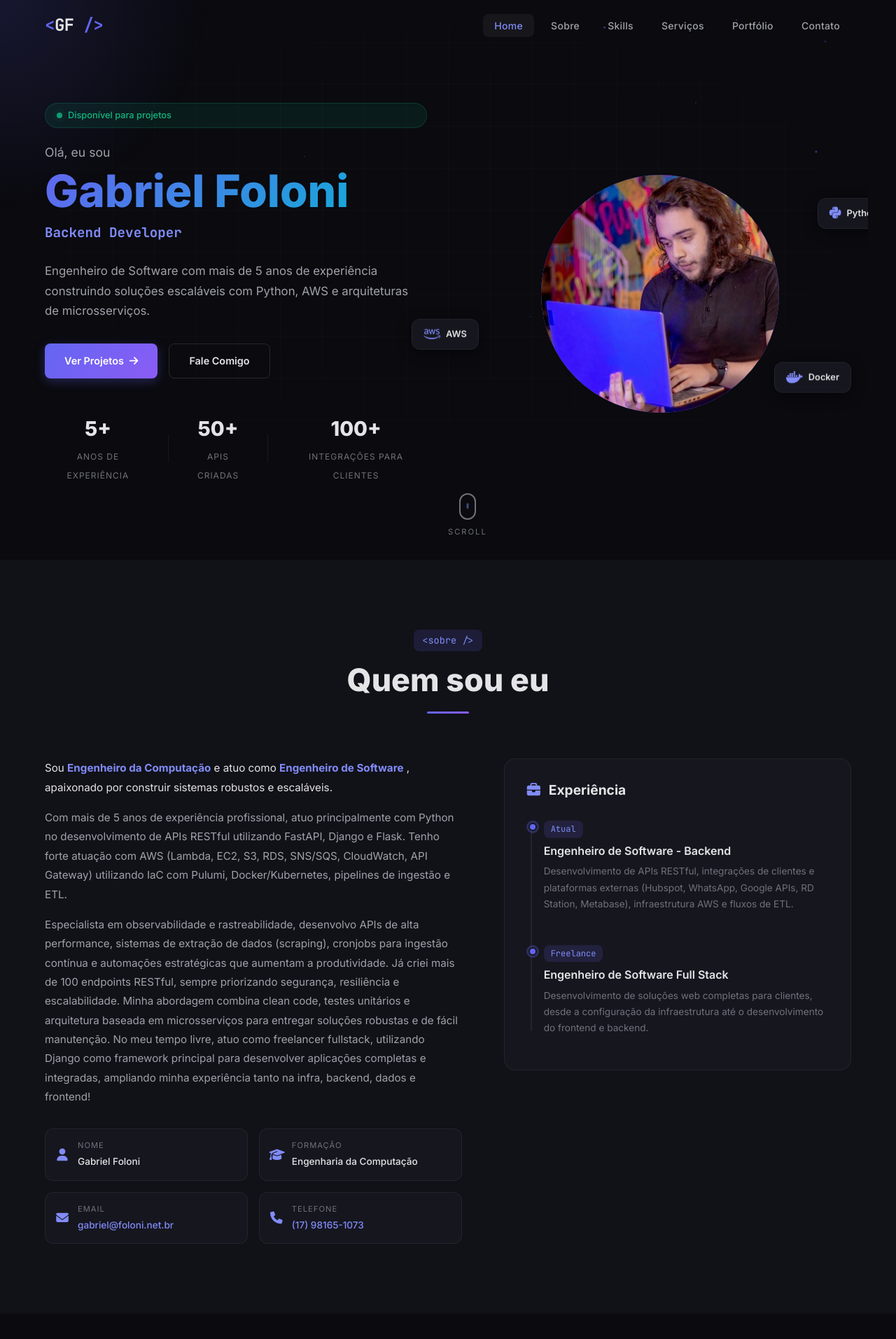
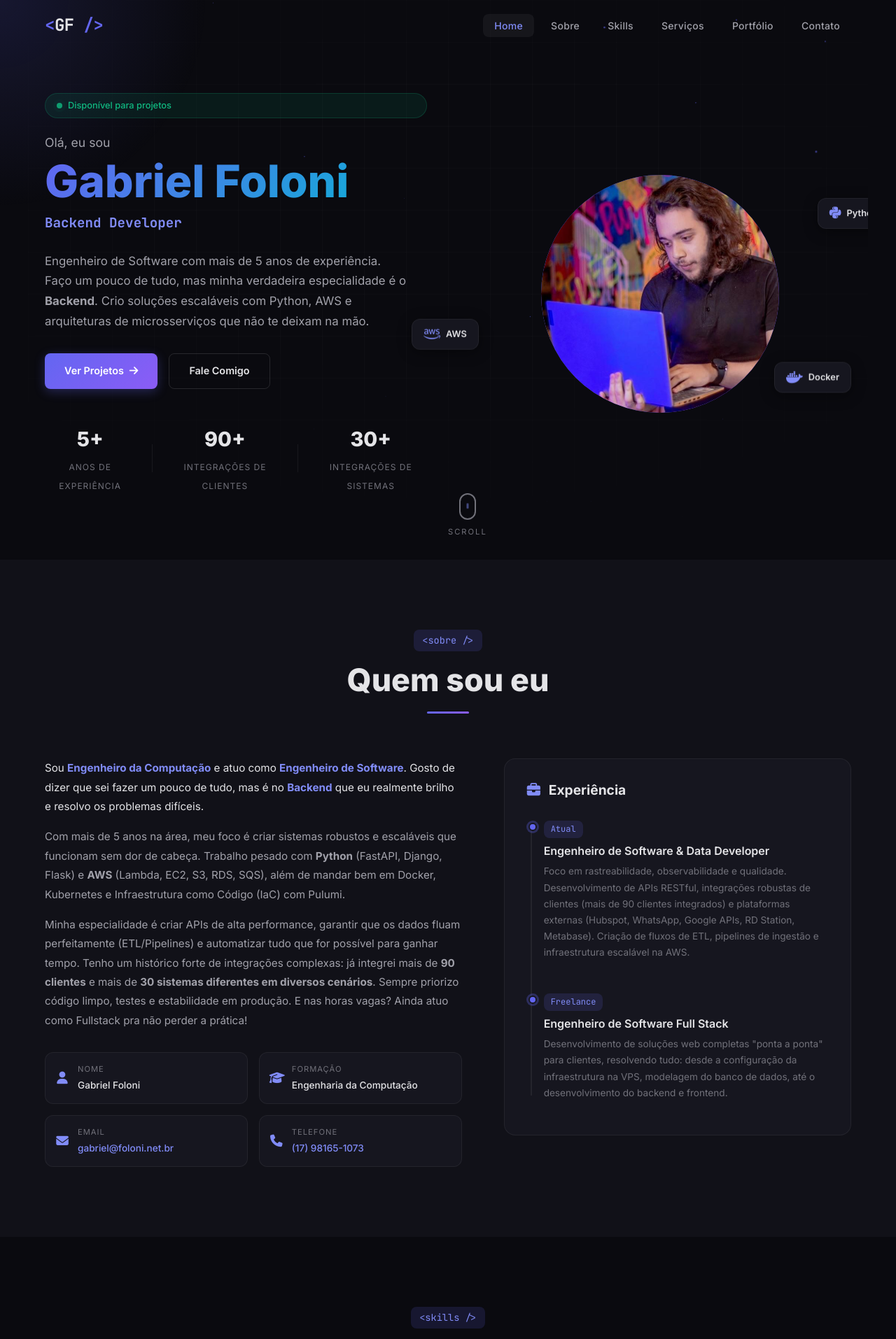
Before and after one commit to folonidev/site, a Django app: page / in a window 1280 px wide. Shown: the top 1914 px of the page at 70% size. Run offline with Django 5.2, Linux system fonts and the light colour scheme.

Commit message:
atualizando infos do html

```diff
--- a/templates/index.html
+++ b/templates/index.html
@@ -56,8 +56,7 @@
                 <span class="hero-role" id="typewriter"></span>
             </h1>
             <p class="hero-description">
-                Engenheiro de Software com mais de 5 anos de experiência construindo
-                soluções escaláveis com Python, AWS e arquiteturas de microsserviços.
+                Engenheiro de Software com mais de 5 anos de experiência. Faço um pouco de tudo, mas minha verdadeira especialidade é o <strong>Backend</strong>. Crio soluções escaláveis com Python, AWS e arquiteturas de microsserviços que não te deixam na mão.
             </p>
             <div class="hero-cta">
                 <a href="#portfolio" class="btn btn-primary">
@@ -75,13 +74,13 @@
                 </div>
                 <div class="stat-divider"></div>
                 <div class="stat">
-                    <span class="stat-number">50+</span>
-                    <span class="stat-label">APIs Criadas</span>
+                    <span class="stat-number">90+</span>
+                    <span class="stat-label">Integrações de clientes</span>
                 </div>
                 <div class="stat-divider"></div>
                 <div class="stat">
-                    <span class="stat-number">100+</span>
-                    <span class="stat-label">Integrações para clientes</span>
+                    <span class="stat-number">30+</span>
+                    <span class="stat-label">Integrações de sistemas</span>
                 </div>
             </div>
         </div>
@@ -124,22 +123,19 @@
                 <div class="about-grid">
                     <div class="about-text">
                         <p class="about-lead">
-                            Sou <strong>Engenheiro da Computação</strong> e atuo como <strong>Engenheiro de Software</strong>
-                            , apaixonado por construir sistemas robustos e escaláveis.
+                            Sou <strong>Engenheiro da Computação</strong> e atuo como <strong>Engenheiro de Software</strong>.
+                            Gosto de dizer que sei fazer um pouco de tudo, mas é no <strong>Backend</strong> que eu realmente brilho e resolvo os problemas difíceis.
                         </p>
                         <p>
-                            Com mais de 5 anos de experiência profissional, atuo principalmente com Python
-                            no desenvolvimento de APIs RESTful utilizando FastAPI, Django e Flask.
-                            Tenho forte atuação com AWS (Lambda, EC2, S3, RDS, SNS/SQS, CloudWatch, API Gateway)
-                            utilizando IaC com Pulumi, Docker/Kubernetes, pipelines de ingestão e ETL.
+                            Com mais de 5 anos na área, meu foco é criar sistemas robustos e escaláveis que funcionam sem dor de cabeça.
+                            Trabalho pesado com <strong>Python</strong> (FastAPI, Django, Flask) e <strong>AWS</strong> (Lambda, EC2, S3, RDS, SQS),
+                            além de mandar bem em Docker, Kubernetes e Infraestrutura como Código (IaC) com Pulumi.
                         </p>
                         <p>
-                            Especialista em observabilidade e rastreabilidade, desenvolvo APIs de alta performance,
-                            sistemas de extração de dados (scraping), cronjobs para ingestão contínua e automações estratégicas que aumentam a produtividade.
-                            Já criei mais de 100 endpoints RESTful, sempre priorizando segurança, resiliência e escalabilidade.
-                            Minha abordagem combina clean code, testes unitários e arquitetura baseada em microsserviços para entregar soluções robustas e de fácil manutenção.
-                            No meu tempo livre, atuo como freelancer fullstack, utilizando Django como framework principal para desenvolver aplicações completas e integradas,
-                            ampliando minha experiência tanto na infra, backend, dados e frontend!
+                            Minha especialidade é criar APIs de alta performance, garantir que os dados fluam perfeitamente (ETL/Pipelines) e
+                            automatizar tudo que for possível para ganhar tempo. Tenho um histórico forte de integrações complexas:
+                            já integrei mais de <strong>90 clientes</strong> e mais de <strong>30 sistemas diferentes em diversos cenários</strong>.
+                            Sempre priorizo código limpo, testes e estabilidade em produção. E nas horas vagas? Ainda atuo como Fullstack pra não perder a prática!
                         </p>
                         <div class="about-info-grid">
                             <div class="info-item">
@@ -183,8 +179,8 @@
                                     <div class="timeline-dot"></div>
                                     <div class="timeline-content">
                                         <span class="timeline-date">Atual</span>
-                                        <h4>Engenheiro de Software - Backend</h4>
-                                        <p>Desenvolvimento de APIs RESTful, integrações de clientes e plataformas externas (Hubspot, WhatsApp, Google APIs, RD Station, Metabase), infraestrutura AWS e fluxos de ETL.</p>
+                                        <h4>Engenheiro de Software & Data Developer</h4>
+                                        <p>Foco em rastreabilidade, observabilidade e qualidade. Desenvolvimento de APIs RESTful, integrações robustas de clientes (mais de 90 clientes integrados) e plataformas externas (Hubspot, WhatsApp, Google APIs, RD Station, Metabase). Criação de fluxos de ETL, pipelines de ingestão e infraestrutura escalável na AWS.</p>
                                     </div>
                                 </div>
                                 <div class="timeline-item">
@@ -192,7 +188,7 @@
                                     <div class="timeline-content">
                                         <span class="timeline-date">Freelance</span>
                                         <h4>Engenheiro de Software Full Stack</h4>
-                                        <p>Desenvolvimento de soluções web completas para clientes, desde a configuração da infraestrutura até o desenvolvimento do frontend e backend.</p>
+                                        <p>Desenvolvimento de soluções web completas "ponta a ponta" para clientes, resolvendo tudo: desde a configuração da infraestrutura na VPS, modelagem do banco de dados, até o desenvolvimento do backend e frontend.</p>
                                     </div>
                                 </div>
                             </div>
@@ -326,7 +322,7 @@
                             <i class="fas fa-diagram-project"></i>
                         </div>
                         <h3>APIs & Integrações</h3>
-                        <p>Desenvolvimento de APIs RESTful com Flask, FastAPI e Django, integrando sistemas internos e plataformas como Hubspot, WhatsApp e RD Station.</p>
+                        <p>Construo APIs RESTful parrudas (Flask, FastAPI, Django) e integro qualquer coisa. Já conectei mais de 90 clientes a diversos sistemas e plataformas (Hubspot, WhatsApp, etc).</p>
                         <div class="service-tags">
                             <span>REST</span><span>FastAPI</span><span>Webhooks</span>
                         </div>
@@ -335,8 +331,8 @@
                         <div class="service-icon">
                             <i class="fas fa-cloud"></i>
                         </div>
-                        <h3>Cloud & Infraestrutura</h3>
-                        <p>Gerenciamento de ambientes na AWS com EC2, S3, RDS, Lambda e mais, utilizando IaC com Pulumi para escalabilidade e segurança.</p>
+                        <h3>Cloud & Infra</h3>
+                        <p>Gerencio ambientes na AWS (EC2, S3, RDS, Lambda) sem perder o sono. Uso IaC (Pulumi) para garantir que a infraestrutura seja escalável, segura e fácil de manter.</p>
                         <div class="service-tags">
                             <span>AWS</span><span>Pulumi</span><span>IaC</span>
                         </div>
@@ -345,8 +341,8 @@
                         <div class="service-icon">
                             <i class="fas fa-robot"></i>
                         </div>
-                        <h3>Automação & RPA</h3>
-                        <p>Criação de bots e rotinas com Python para automatizar tarefas repetitivas, extração de dados e integração com serviços web e CRMs.</p>
+                        <h3>Automação & Bots</h3>
+                        <p>Odeio trabalho repetitivo, então crio bots, automações e rotinas  (principalmente em Python) para automatizar processos chatos, extrair dados (scraping) e facilitar a vida da operação.</p>
                         <div class="service-tags">
                             <span>Python</span><span>Scraping</span><span>Bots</span>
                         </div>
@@ -355,8 +351,8 @@
                         <div class="service-icon">
                             <i class="fas fa-database"></i>
                         </div>
-                        <h3>ETL & Dados</h3>
-                        <p>Pipelines de ingestão, transformação e carga de dados, com cronjobs automatizados e integração entre múltiplas fontes de dados.</p>
+                        <h3>Engenharia de Dados</h3>
+                        <p>Crio pipelines de ingestão e ETL (Extração, Transformação e Carga) confiáveis. Faço os dados fluírem perfeitamente entre bancos (MySQL, Postgres, MongoDB, Snowflake).</p>
                         <div class="service-tags">
                             <span>ETL</span><span>SQL</span><span>Pipelines</span>
                         </div>
@@ -428,10 +424,10 @@
                             </div>
                         </div>
                         <div class="portfolio-info">
-                            <span class="portfolio-type">Projeto Pessoal</span>
+                                <span class="portfolio-type">Projeto Pessoal</span>
                             <h3>Portfólio Pessoal</h3>
-                            <p>Este site que você está vendo agora. Construído com Django, servido em VPS configurada do zero a partir de disponibilização de IPV4,
-                                configurando Firewall, Nginx (e suas referências), services, sockets e apontamento para o git</p>
+                            <p>Este site que você está vendo agora. Construído com Django, servido em VPS Linux configurada do zero. Gerencio IPV4,
+                                Firewall, Nginx, services, sockets e o pipeline de deploy automático apontando para o Git.</p>
                             <div class="portfolio-tech">
                                 <span>Django</span>
                                 <span>CI/CD</span>
@@ -455,8 +451,8 @@
                 <div class="contact-grid">
                     <div class="contact-info">
                         <p class="contact-lead">
-                            Tem um projeto em mente ou quer discutir uma oportunidade?
-                            Entre em contato e vamos transformar ideias em código.
+                            Tem um projeto complexo em mente ou quer bater um papo sobre backend, integrações ou dados?
+                            Entre em contato. Prometo que respondo rápido.
                         </p>
                         <div class="contact-items">
                             <a href="mailto:gabriel@foloni.net.br" class="contact-item">
```
